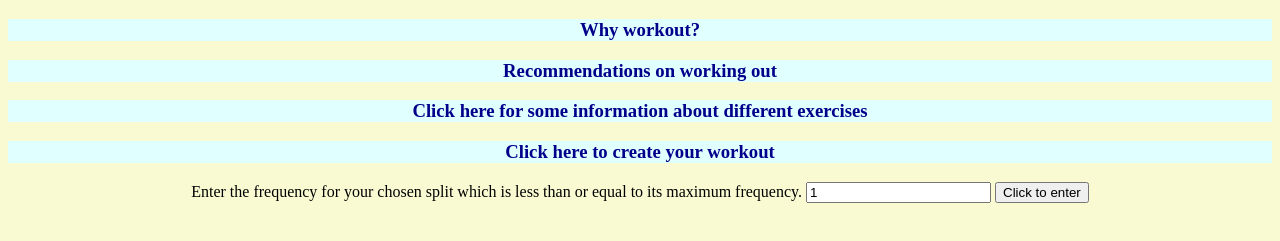
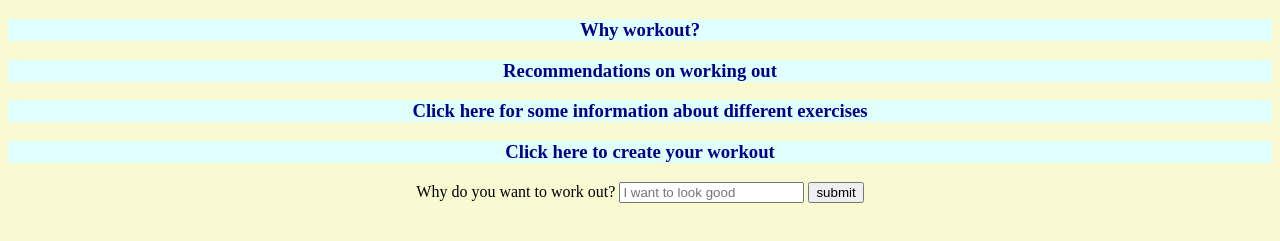
Before and after one commit to chukwuma1976/phase-1-project-create-a-workout, a plain HTML site: page index.html in a window 1280 px wide. Shown: the part 61-302 px from the top of the page. Drawn offline with Linux system fonts and the light colour scheme.

Commit message:
updated event listener

```diff
--- a/index.html
+++ b/index.html
@@ -14,12 +14,14 @@
       <ul class="exercise-information"></ul>
     <h3 id="create-workout">Click here to create your workout</h3>
       <ul class = "create-workout"></ul>
-      <form id="frequency">
-        <label>
-          Enter the frequency for your chosen split which is less than or equal to its maximum frequency.
-        </label>
-        <input id="number" value = "1" type="number">
-        <button>Click to enter</button>
+      <form id="frequency" style.color="lightgoldenrodyellow">
+        <div>
+          <label>
+          Why do you want to work out?
+          </label>
+          <input id="number" placeholder = "I want to look good" type="text">
+          <input id="submit" type="submit" value = "submit">
+        </div>
       </form>
     <script src="index.js"></script>
   </body>
--- a/index.js
+++ b/index.js
@@ -291,8 +291,8 @@ document.addEventListener("DOMContentLoaded", ()=>{
         e.preventDefault()
         console.log('I was submitted')
         console.log(e)
-        console.log(e.target)
-        console.log(form.input.value)
+        console.log(e.target.number.value)
+        console.log(form.number)
         })
     })
 
```
